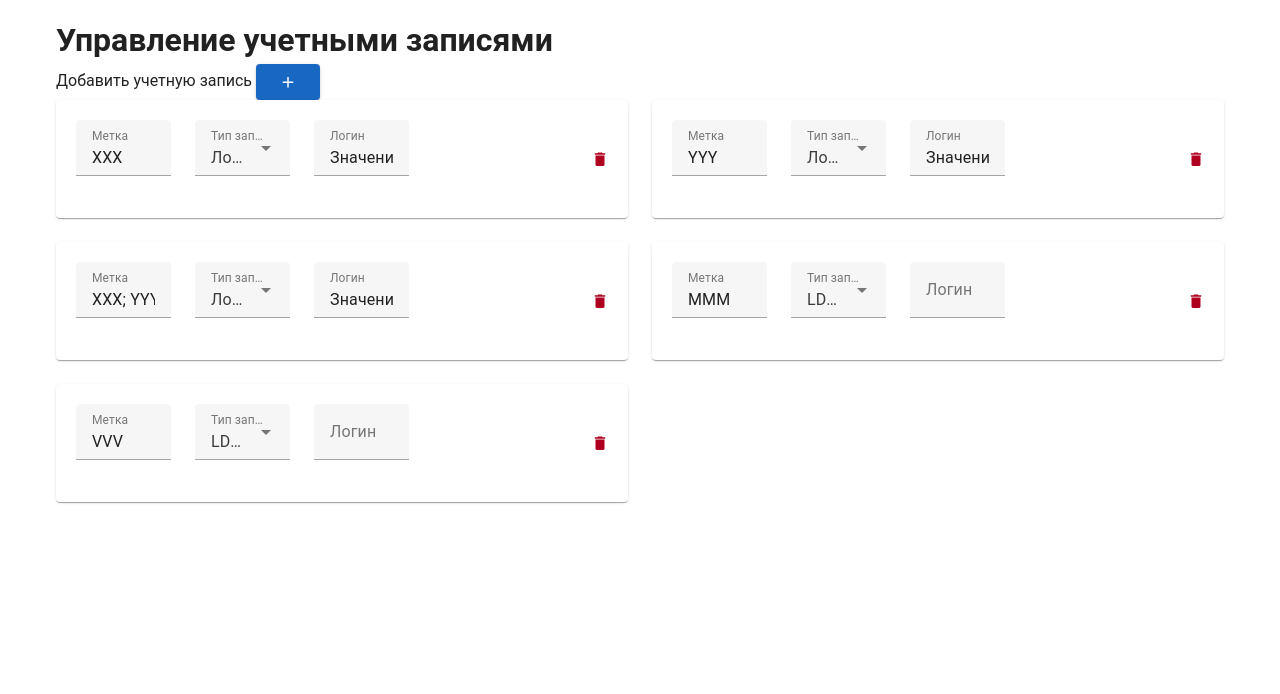
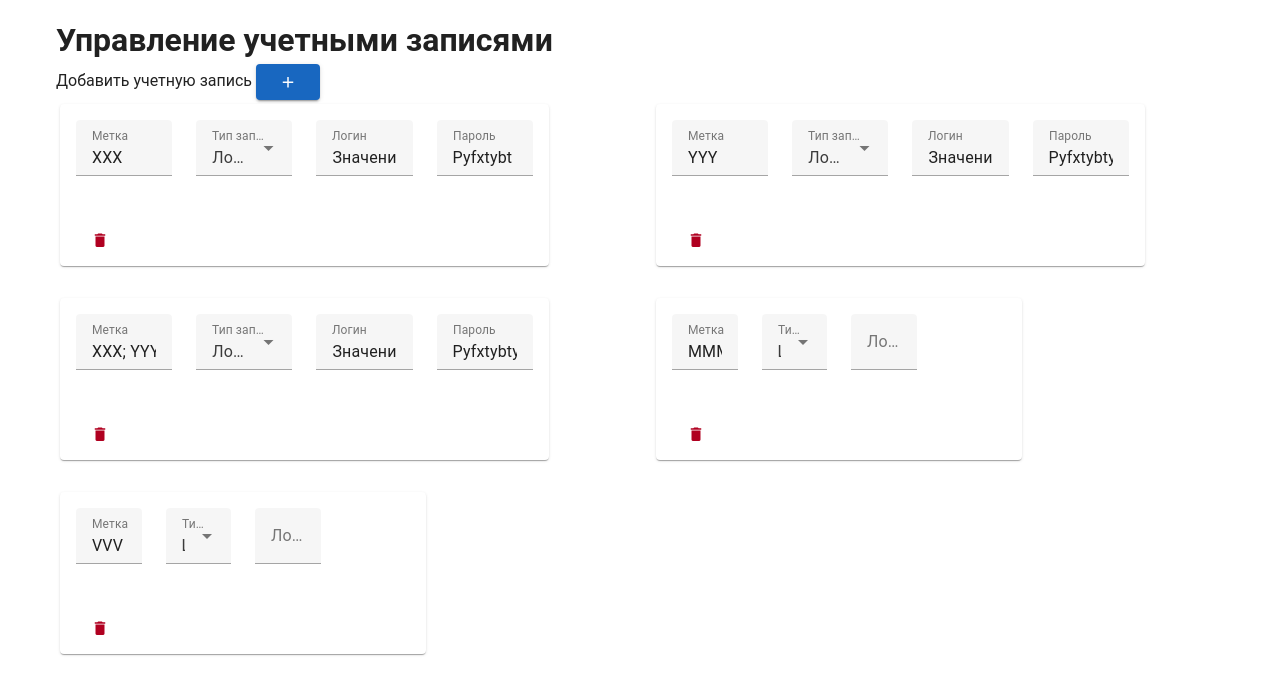
Before and after one commit to 7Hunter7/Accounts-management, a Vue app: page / in a window 1280 px wide. Shown: the top 694 px of the page. Built offline with nearby package versions, Linux system fonts and the light colour scheme.

Commit message:
Updated component 'AccountItem' - Updated function 'onRecordTypeChange'. Added function 'onLabelBlur' and watch

```diff
--- a/src/components/AccountItem.vue
+++ b/src/components/AccountItem.vue
@@ -1,14 +1,16 @@
 <template>
+  <v-container>
+    <v-row>
       <v-card>
-    <v-row>
         <v-card-text>
-        <v-container>
           <v-row>
             <v-col cols="12" md="3">
               <v-text-field
                 label="Метка"
-                v-model="localAccount.label"
+                v-model="localLabel"
                 :rules="labelRules"
+                @blur="onLabelBlur"
+                hint="Метки вводятся через знак ';'"
               ></v-text-field>
             </v-col>
 
@@ -26,19 +28,20 @@
                 label="Логин"
                 v-model="localAccount.login"
                 :rules="loginRules"
+                @blur="onUpdate"
               ></v-text-field>
             </v-col>
 
             <v-col cols="12" md="3">
               <v-text-field
-                v-if="recordType === 'Локальная'"
+                v-if="localAccount.recordType === 'Локальная'"
                 label="Пароль"
                 v-model="localAccount.password"
                 :rules="passwordRules"
+                @blur="onUpdate"
               ></v-text-field>
             </v-col>
           </v-row>
-        </v-container>
         </v-card-text>
 
         <v-card-actions justify="end">
@@ -46,15 +49,16 @@
             <v-icon icon="mdi-delete"></v-icon>
           </v-btn>
         </v-card-actions>
+      </v-card>
     </v-row>
-  </v-card>
+  </v-container>
 </template>
 
 <script setup lang="ts">
-import { ref, watch } from "vue";
+import { ref, watch, onMounted } from "vue";
 
 interface Account {
-  id: number;
+  id: string;
   label: string;
   recordType: string;
   login: string;
@@ -71,6 +75,7 @@ const emit = defineEmits<{
 }>();
 
 const localAccount = ref<Account>({ ...props.account });
+const localLabel = ref(props.account.label); // Отдельная ссылка для метки
 
 const recordTypes = ref(["LDAP", "Локальная"]);
 
@@ -91,20 +96,32 @@ const passwordRules = ref([
 
 const onRecordTypeChange = () => {
   if (localAccount.value.recordType === "LDAP") {
-    localAccount.value.password = ""; // Сброс пароля при выборе LDAP
+    localAccount.value.password = null; // Устанавливаем пароль на null
   }
-  emit("update", localAccount.value);
+  onUpdate();
 };
 
 const onDelete = () => {
   emit("delete");
 };
 
+const onLabelBlur = () => {
+  onUpdate();
+};
+
+const onUpdate = () => {
+  // Преобразование строки метки в массив объектов
+  localAccount.value.label = localLabel.value;
+
+  emit("update", localAccount.value);
+};
+
 watch(
-  localAccount,
-  () => {
-    emit("update", localAccount.value);
+  () => props.account,
+  (newAccount) => {
+    localAccount.value = { ...newAccount };
+    localLabel.value = newAccount.label;
   },
-  { deep: true }
+  { immediate: true, deep: true }
 );
 </script>
```
Lines whose indentation alone changed are shown as unchanged.
